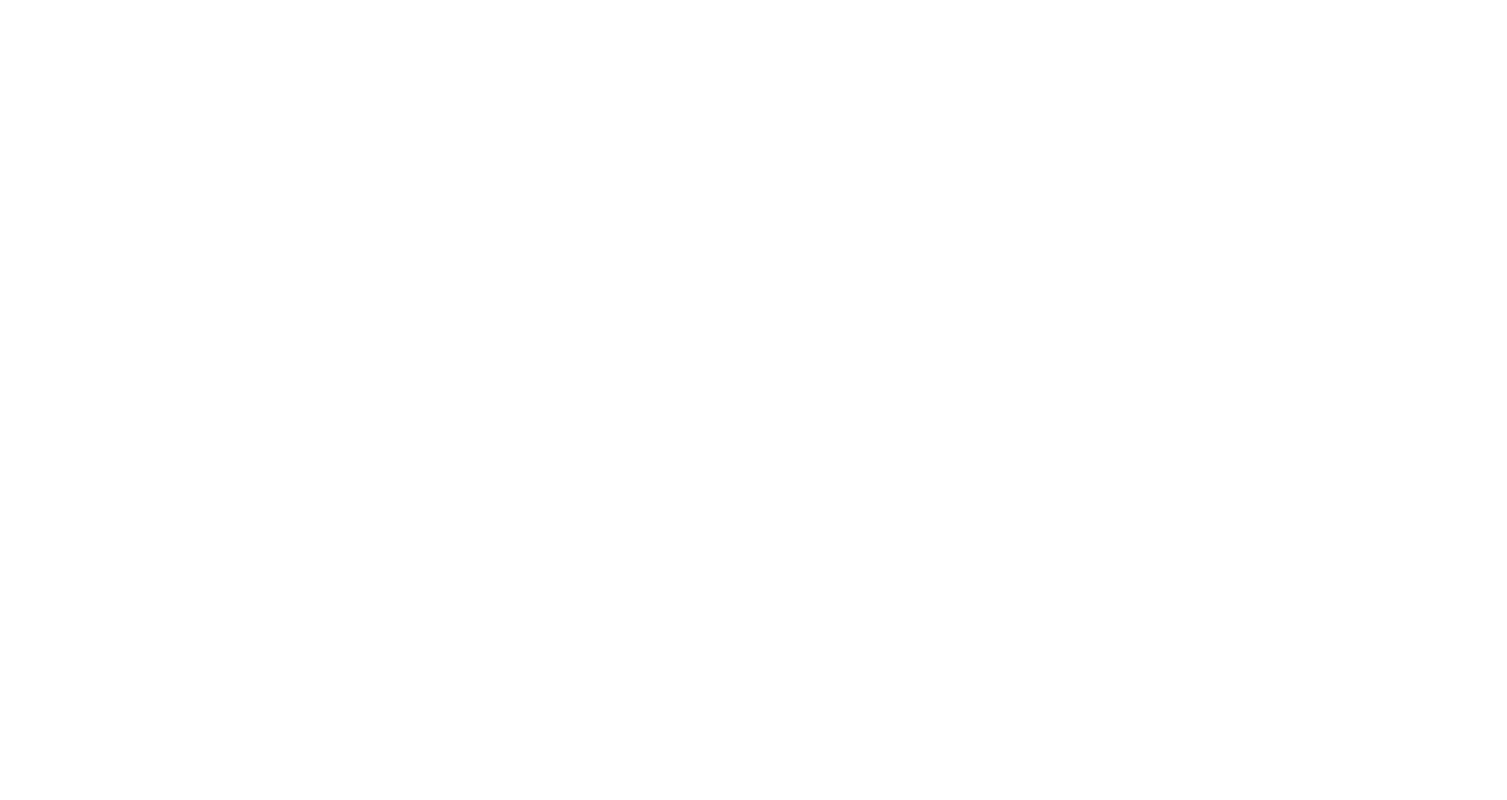
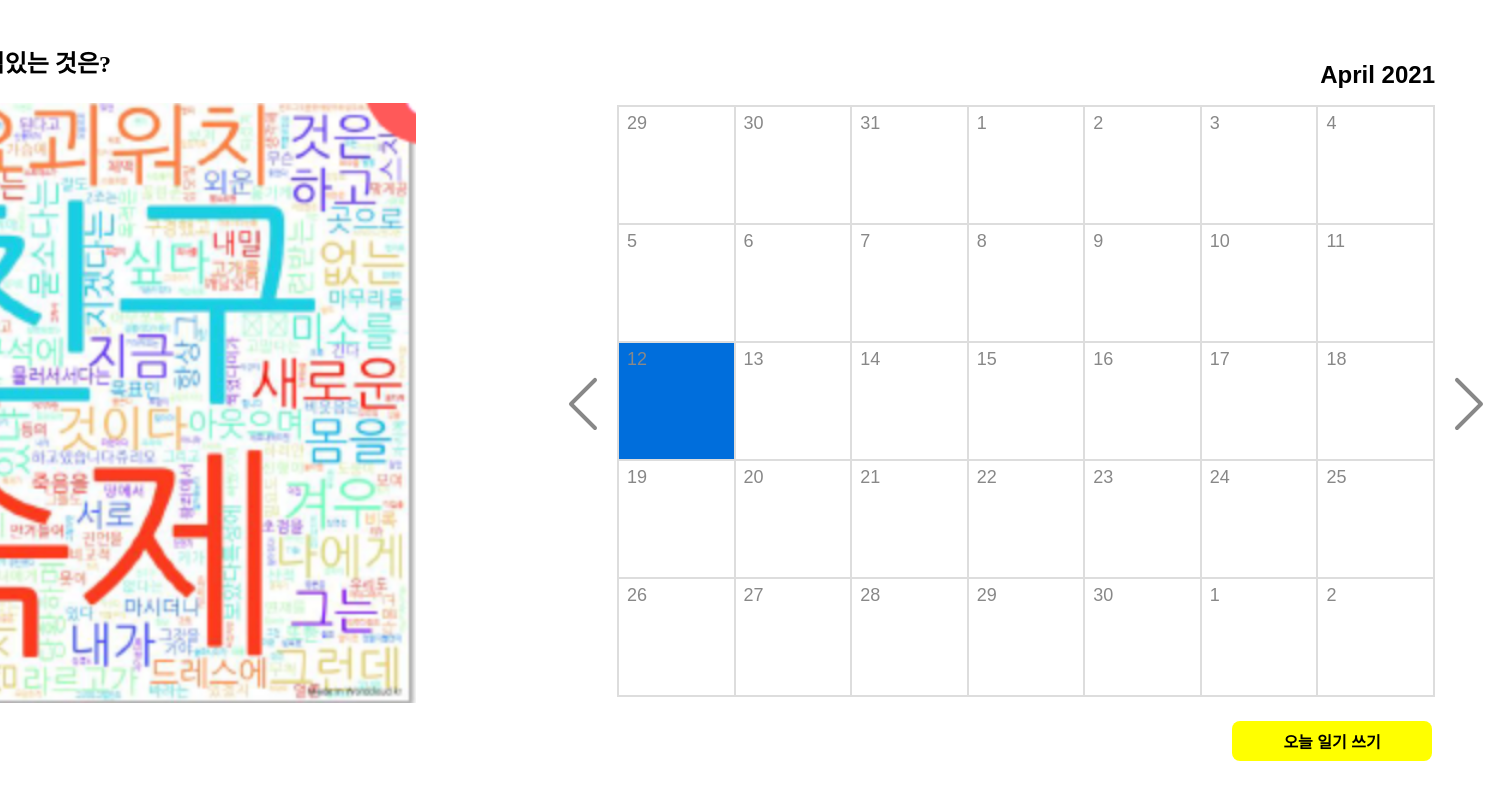
Before and after one commit to rlqoznmm/CapstoneDesign_DoDamDoDam, a React app in the folder front/: page /class/diary in a window 1280 px wide. Shown: the part 72-872 px from the top of the page, 1507 px wide, since content can reach past the window. Before the commit the page ends 800 px from the top, so only its background shows below. Built offline with nearby package versions, Linux system fonts and the light colour scheme; the HTML template or start-up script is replaced by a standard one.

Commit message:
일기 작업 완료

```diff
--- a/front/package.json
+++ b/front/package.json
@@ -16,6 +16,7 @@
     "@babel/preset-react": "^7.13.13",
     "@webpack-cli/serve": "^1.3.1",
     "babel-loader": "^8.2.2",
+    "css-loader": "^5.2.1",
     "eslint": "^7.23.0",
     "eslint-config-airbnb": "^18.2.1",
     "eslint-config-prettier": "^8.1.0",
@@ -25,15 +26,20 @@
     "html-loader": "^2.1.2",
     "html-webpack-plugin": "^5.3.1",
     "prettier": "2.2.1",
+    "style-loader": "^2.0.0",
+    "styled-loader": "^0.0.0",
     "url-loader": "^4.1.1",
     "webpack": "^5.30.0",
     "webpack-cli": "^4.6.0",
     "webpack-dev-server": "^3.11.2"
   },
   "dependencies": {
+    "@material-ui/core": "^4.11.3",
     "core-js": "^3.10.0",
     "react": "^17.0.2",
+    "react-calendar": "^3.3.1",
     "react-dom": "^17.0.2",
+    "react-icons": "^4.2.0",
     "react-router-dom": "^5.2.0",
     "styled-components": "^5.2.3"
   }
--- a/front/src/App.js
+++ b/front/src/App.js
@@ -2,11 +2,13 @@
 import ClassManagement from './pages/ClassManagement/ClassManagement';
 import { BrowserRouter, Switch, Route } from 'react-router-dom';
 import MainPage from './pages/MainPage';
+import ClassDiary from './pages/ClassDiary/ClassDiary';
 
 const App = () => (
   <BrowserRouter>
     <Switch>
       <Route path="/" exact component={MainPage} />
+      <Route path="/class/diary" exact component={ClassDiary} />
       <Route path="/class/management" exact component={ClassManagement} />
     </Switch>
   </BrowserRouter>
--- /dev/null
+++ b/front/src/components/organisms/Calendar/Calendar.js
@@ -0,0 +1,24 @@
+import React, { useState } from 'react';
+import CalendarStyled from './Calendar.style';
+import ReactCalendar from 'react-calendar';
+import 'react-calendar/dist/Calendar.css';
+import { BsChevronLeft, BsChevronRight } from 'react-icons/bs';
+import SimpleModal from './SimpleModal';
+
+const Calendar = () => {
+  const [value, onChange] = useState(new Date());
+
+  return (
+    <CalendarStyled>
+      <ReactCalendar
+        onChange={onChange}
+        value={value}
+        nextLabel={<BsChevronRight color="#888" />}
+        prevLabel={<BsChevronLeft color="#888" />}
+      />
+      <SimpleModal />
+    </CalendarStyled>
+  );
+};
+
+export default Calendar;
--- /dev/null
+++ b/front/src/components/organisms/Calendar/Calendar.style.js
@@ -0,0 +1,65 @@
+import styled from 'styled-components';
+
+const CalendarStyled = styled.div`
+  .react-calendar {
+    width: 940px;
+    border: 1px solid transparent;
+    position: relative;
+    padding: 0 60px;
+    box-sizing: border-box;
+  }
+  .react-calendar__navigation__next2-button,
+  .react-calendar__navigation__prev2-button {
+    display: none;
+  }
+  .react-calendar__navigation__prev-button {
+    position: absolute;
+    left: -12px;
+    top: calc(50%);
+    font-size: 64px;
+  }
+  .react-calendar__navigation__next-button {
+    position: absolute;
+    right: -12px;
+    top: calc(50%);
+    font-size: 64px;
+  }
+
+  .react-calendar__navigation__label {
+    position: relative;
+  }
+  .react-calendar__navigation__label__labelText {
+    position: absolute;
+    right: 0;
+    bottom: 0;
+    font-weight: bold;
+    font-size: 24px;
+  }
+
+  .react-calendar__month-view__weekdays__weekday {
+    display: none;
+  }
+  .react-calendar__tile {
+    width: 118px;
+    height: 118px;
+    position: relative;
+    border-left: 2px solid #ddd;
+    border-top: 2px solid #ddd;
+
+    abbr {
+      position: absolute;
+      left: 0;
+      top: 0;
+      padding: 8px;
+      font-size: 18px;
+      color: #888;
+    }
+  }
+  .react-calendar__month-view__days {
+    margin-bottom: -1px;
+    border-right: 2px solid #ddd;
+    border-bottom: 2px solid #ddd;
+  }
+`;
+
+export default CalendarStyled;
--- /dev/null
+++ b/front/src/components/organisms/Calendar/SimpleModal.js
@@ -0,0 +1,117 @@
+import React, { useState } from 'react';
+import Modal from '@material-ui/core/Modal';
+import { makeStyles } from '@material-ui/core/styles';
+import { yellow } from '@material-ui/core/colors';
+
+export const useStyles = makeStyles((theme) => ({
+  paper: {
+    position: 'absolute',
+    width: 800,
+    backgroundColor: theme.palette.background.paper,
+    border: '2px solid #000',
+    boxShadow: theme.shadows[5],
+  },
+  modalOpenButtonArea: {
+    display: 'flex',
+    justifyContent: 'flex-end',
+    padding: '24px 64px',
+  },
+  modalOpenButton: {
+    background: 'none',
+    border: 'none',
+    padding: '24px 64px',
+    width: '200px',
+    backgroundColor: 'yellow',
+    color: 'black',
+    fontWeight: 'bold',
+    fontSize: '16px',
+    padding: '8px',
+    borderRadius: '8px',
+    textAlign: 'center',
+    outline: 'none',
+    border: 'none',
+    cursor: 'pointer',
+  },
+  simpleModalTitle: {
+    padding: '16px 12px',
+    backgroundColor: 'yellow',
+    fontSize: '20px',
+    margin: '0px',
+  },
+  textarea: {
+    width: '100%',
+    height: '300px',
+    padding: '10px',
+    boxSizing: 'border-box',
+    border: 'solid 2px #1e90ff',
+    borderRadius: '5px',
+    fontSize: '16px',
+    resize: 'both',
+    resize: 'none;',
+  },
+  submitDiary: {
+    background: 'yellow',
+    fontSize: '22px',
+    fontWeight: 'bold',
+    padding: '8px 24px',
+    border: 'none',
+    borderRadius: '5px',
+  },
+  submitDiaryWrapper: {
+    display: 'flex',
+    justifyContent: 'center',
+    margin: '24px auto',
+  },
+}));
+
+const SimpleModal = () => {
+  const classes = useStyles();
+  const [modalStyle] = useState({
+    top: `50%`,
+    left: `50%`,
+    transform: `translate(-50%, -50%)`,
+  });
+  const [open, setOpen] = useState(false);
+
+  const handleOpen = () => {
+    setOpen(true);
+  };
+
+  const handleClose = () => {
+    setOpen(false);
+  };
+
+  return (
+    <>
+      <div className={classes.modalOpenButtonArea}>
+        <button
+          type="button"
+          className={classes.modalOpenButton}
+          onClick={handleOpen}
+        >
+          오늘 일기 쓰기
+        </button>
+      </div>
+      <Modal
+        open={open}
+        onClose={handleClose}
+        aria-labelledby="simple-modal-title"
+        aria-describedby="simple-modal-description"
+      >
+        <div style={modalStyle} className={classes.paper}>
+          <h2 className={classes.simpleModalTitle}>
+            강기백 학생 - 2월 19일 일기
+          </h2>
+          <textarea className={classes.textarea} rows="18" columns="18" />
+          <div className={classes.submitDiaryWrapper}>
+            <button type="button" className={classes.submitDiary}>
+              일기 제출하기
+            </button>
+          </div>
+        </div>
+      </Modal>
+    </>
+  );
+};
+
+export default SimpleModal;
--- a/front/src/index.html
+++ b/front/src/index.html
@@ -1,9 +1,13 @@
 <html lang="en">
+
 <head>
   <meta charset="UTF-8">
+  <link rel="stylesheet" href="https://fonts.googleapis.com/css?family=Roboto:300,400,500,700&display=swap" />
   <title>DodamDodam</title>
 </head>
+
 <body>
   <div id="root"></div>
 </body>
+
 </html>
--- /dev/null
+++ b/front/src/pages/ClassDiary/ClassDiary.js
@@ -0,0 +1,20 @@
+import React from 'react';
+import ClassDiaryStyled from './ClassDiary.style';
+import preferenceImageUrl from '../../images/preference.png';
+import Calendar from '../../components/organisms/Calendar/Calendar';
+
+const ClassDiary = () => {
+  return (
+    <ClassDiaryStyled>
+      <div className="left">
+        <div className="title">친구들이 요즘 관심있는 것은?</div>
+        <img className="img" src={preferenceImageUrl} />
+      </div>
+      <div className="right">
+        <Calendar />
+      </div>
+    </ClassDiaryStyled>
+  );
+};
+
+export default ClassDiary;
--- /dev/null
+++ b/front/src/pages/ClassDiary/ClassDiary.style.js
@@ -0,0 +1,30 @@
+import styled from 'styled-components';
+
+const ClassDiaryStyled = styled.div`
+  display: flex;
+  justify-content: center;
+  width: 100%;
+  padding: 16px;
+  margin-top: 100px;
+  .left {
+    display: flex;
+    flex-direction: column;
+    .title {
+      font-size: 24px;
+      font-weight: bold;
+      margin-bottom: 24px;
+    }
+    .img {
+      width: 600px;
+      height: 600px;
+    }
+  }
+  .right {
+    display: flex;
+    flex-direction: column;
+    align-items: flex-end;
+    margin-left: 140px;
+  }
+`;
+
+export default ClassDiaryStyled;
--- a/front/src/pages/MainPage/index.js
+++ b/front/src/pages/MainPage/index.js
@@ -4,6 +4,7 @@
 const MainPage = () => {
   return (
     <div>
+      <Link to="/class/diary">클래스 일기</Link>
       <Link to="/class/management">클래스 관리</Link>
     </div>
   );
--- a/front/webpack.config.js
+++ b/front/webpack.config.js
@@ -36,6 +36,10 @@
         ],
       },
       {
+        test: /\.css$/i,
+        use: ['style-loader', 'css-loader'],
+      },
+      {
         test: /\.html$/,
         use: [
           {
```
Also changed, not shown: front/src/pages/ClassManagement/ClassManagement.js (+67 -27 lines), front/src/images/preference.png (renamed from front/src/pages/ClassManagement/preference.png), 1 other file (tests, documents, lock files or other folders).
